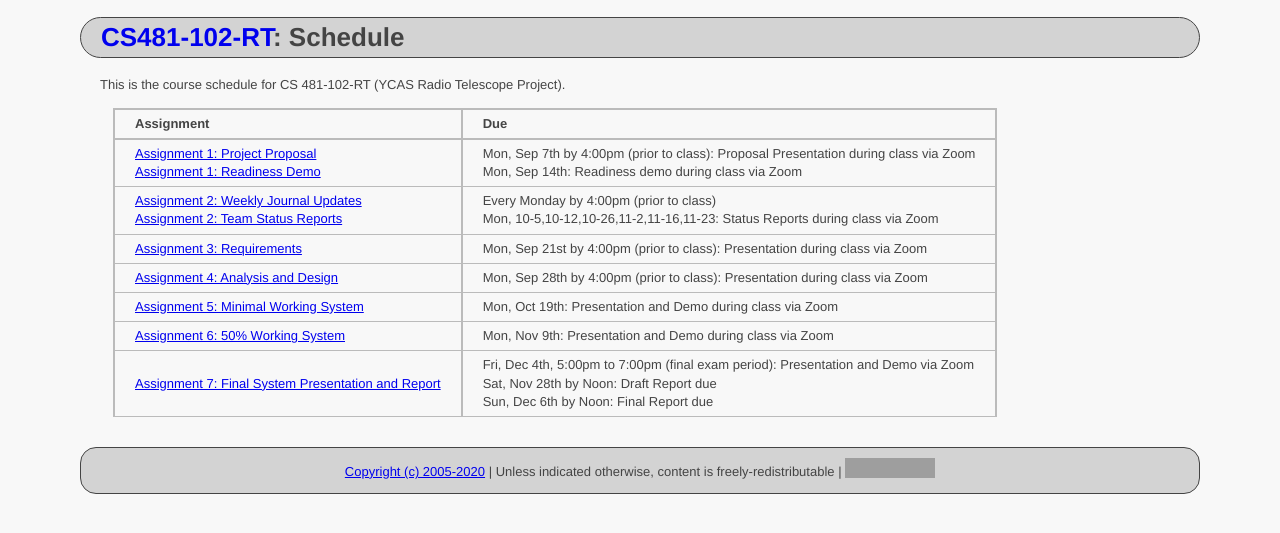
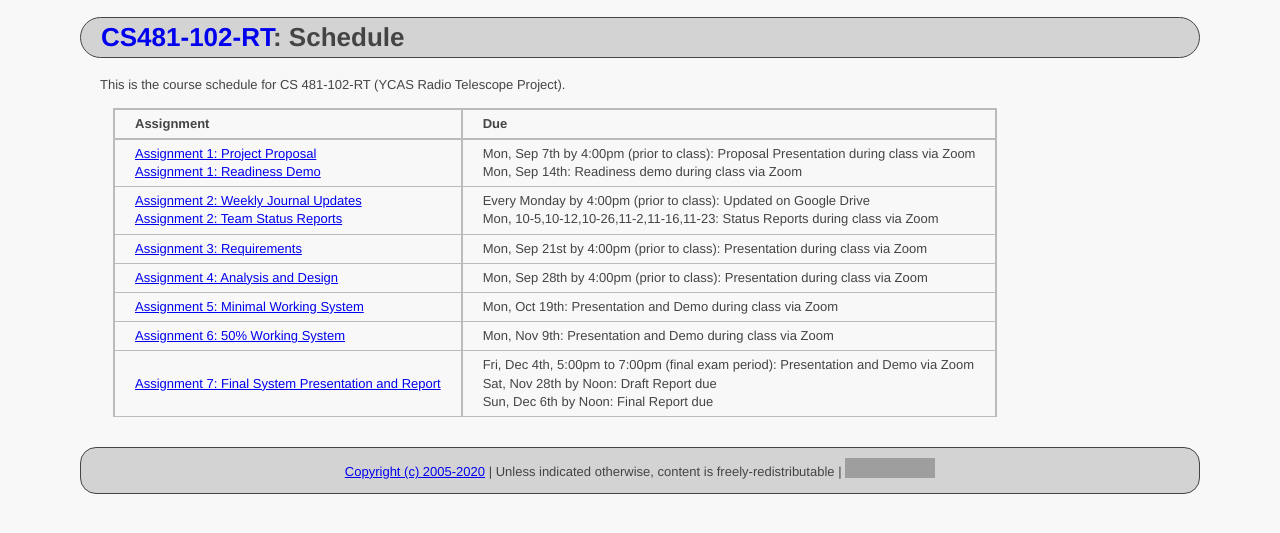
Before and after one commit to ycpcs/cs481-fall2020-RT, a Jekyll site: the page built from schedule.md, in a window 1280 px wide. Shown: the top 533 px of the page. Built offline with Jekyll 4.4.1, drawn with Linux system fonts in a browser that asks for light colours; grey boxes are pictures that could not be loaded.

Commit message:
and now, even more edits for Assign02

```diff
--- a/schedule.md
+++ b/schedule.md
@@ -9,7 +9,7 @@ This is the course schedule for CS 481-102-RT (YCAS Radio Telescope Project).
 **Assignment** | **Due**
 :--------------|:---------
 [Assignment 1: Project Proposal](assign/assign01.html)<br>[Assignment 1: Readiness Demo](assign/assign01.html)  | Mon, Sep 7th by 4:00pm (prior to class): Proposal Presentation during class via Zoom<br>Mon, Sep 14th: Readiness demo during class via Zoom
-[Assignment 2: Weekly Journal Updates](assign/assign02.html)<br>[Assignment 2: Team Status Reports](assign/assign02.html) | Every Monday by 4:00pm (prior to class)<br> Mon, 10-5,10-12,10-26,11-2,11-16,11-23: Status Reports during class via Zoom
+[Assignment 2: Weekly Journal Updates](assign/assign02.html)<br>[Assignment 2: Team Status Reports](assign/assign02.html) | Every Monday by 4:00pm (prior to class): Updated on Google Drive<br> Mon, 10-5,10-12,10-26,11-2,11-16,11-23: Status Reports during class via Zoom
 [Assignment 3: Requirements](assign/assign03.html)                         | Mon, Sep 21st by 4:00pm (prior to class): Presentation during class via Zoom
 [Assignment 4: Analysis and Design](assign/assign04.html)                  | Mon, Sep 28th by 4:00pm (prior to class): Presentation during class via Zoom
 [Assignment 5: Minimal Working System](assign/assign05.html)               | Mon, Oct 19th: Presentation and Demo during class via Zoom
```
